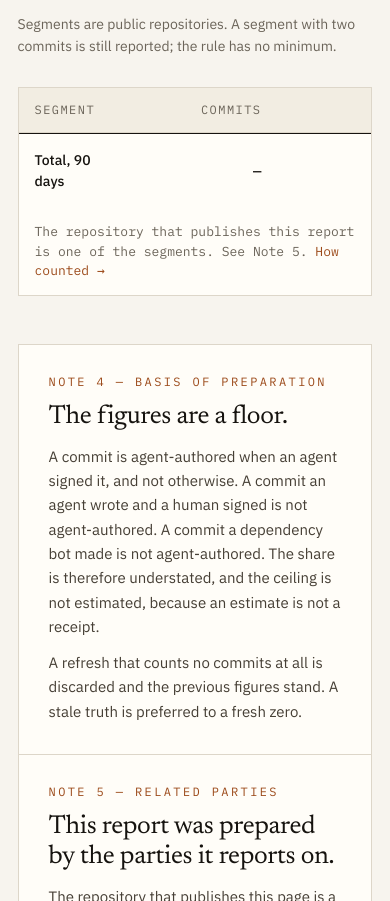
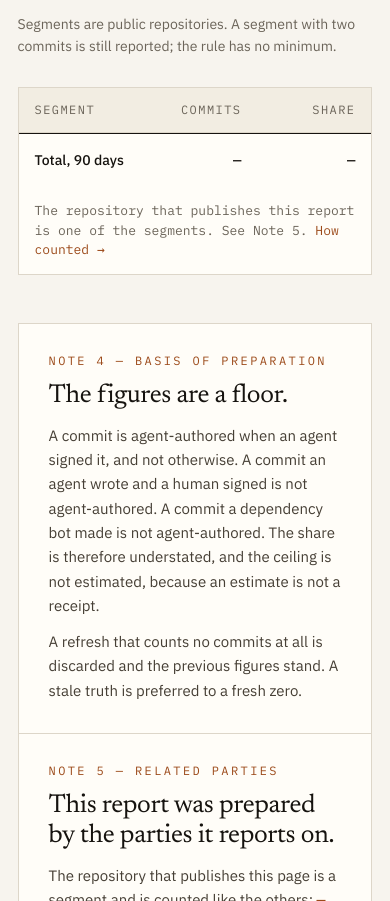
Before and after one commit to MadaBurns/macrohard, a website: page public/index.html in a window 390 px wide. Shown: the part 2942-3843 px from the top of the page. Drawn offline with Linux system fonts and the light colour scheme; no server answers.

Commit message:
fix(notes): segment table keeps its own grid under the ledger's responsive rules
Co-Authored-By: Claude Fable 5.1 <noreply@anthropic.com>

```diff
--- a/public/styles.css
+++ b/public/styles.css
@@ -706,6 +706,12 @@ h2 {
 	.ledger-row > :nth-child(4) {
 		display: none;
 	}
+	.seg-row {
+		grid-template-columns: minmax(0, 1fr) 110px 150px 90px 110px;
+	}
+	.seg-row > :nth-child(4) {
+		display: initial;
+	}
 }
 @media (max-width: 900px) {
 	.hero {
@@ -775,6 +781,9 @@ h2 {
 	.ledger-row > :nth-child(3) {
 		display: none;
 	}
+	.seg-row {
+		grid-template-columns: minmax(0, 1fr) 90px 90px;
+	}
 	.ledger-head,
 	.staff-form,
 	.org-head,
```
